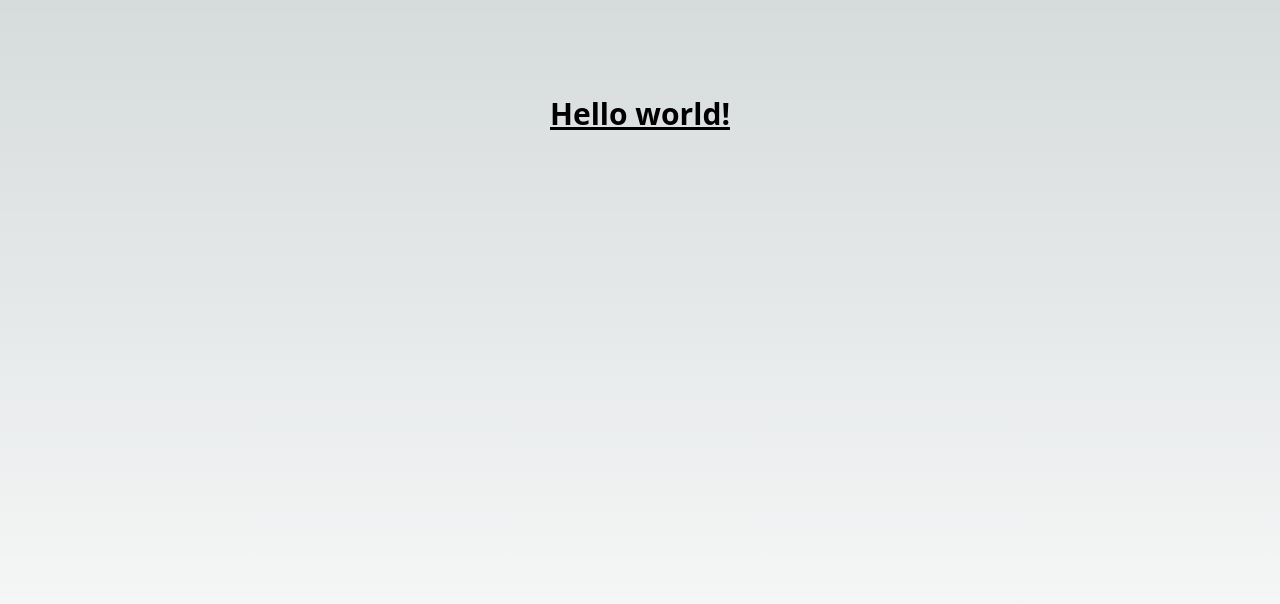
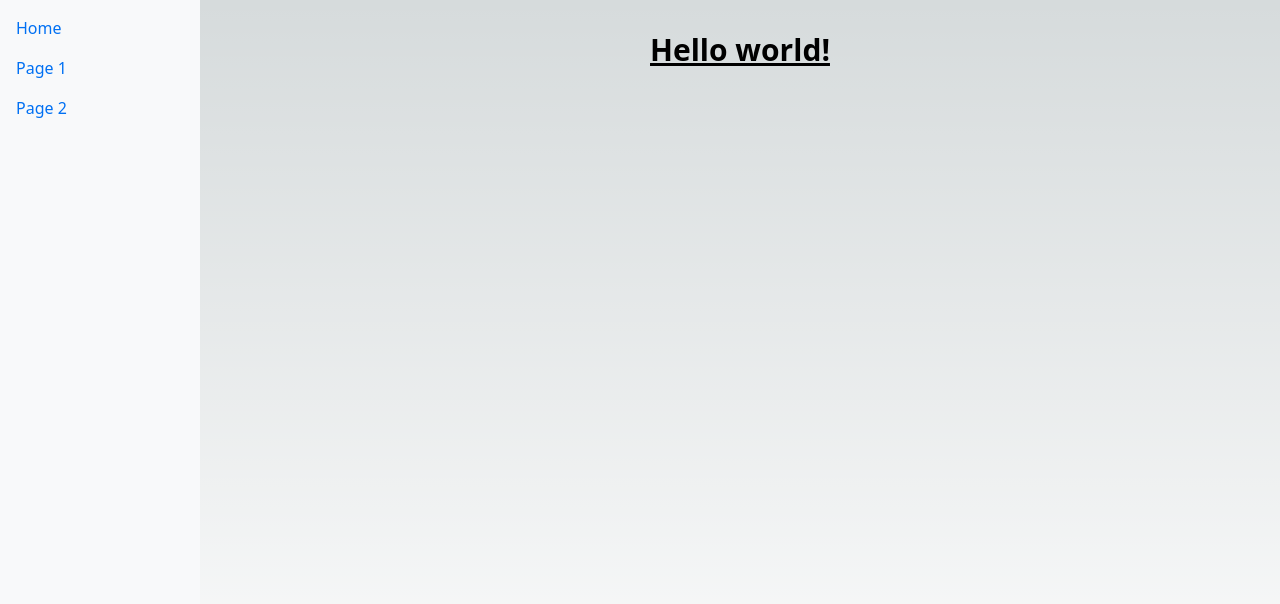
Before and after one commit to mikemklee/ai-toolbox, a Next.js app: page / in a window 1280 px wide. Shown: the top 604 px of the page. Built offline with nearby package versions, Linux system fonts and the light colour scheme.

Commit message:
Setup navigation

```diff
--- /dev/null
+++ b/src/components/Sidebar.jsx
@@ -0,0 +1,29 @@
+import React from "react";
+import Link from "next/link";
+import styles from "./Sidebar.module.css";
+
+const Sidebar = () => {
+  return (
+    <nav className={styles.sidebar}>
+      <ul>
+        <li>
+          <Link href="/">
+            Home
+          </Link>
+        </li>
+        <li>
+          <Link href="/page1">
+            Page 1
+          </Link>
+        </li>
+        <li>
+          <Link href="/page2">
+            Page 2
+          </Link>
+        </li>
+      </ul>
+    </nav>
+  );
+};
+
+export default Sidebar;
--- /dev/null
+++ b/src/components/Sidebar.module.css
@@ -0,0 +1,23 @@
+.sidebar {
+  min-width: 200px;
+  background-color: #f8f9fa;
+  padding: 1rem;
+}
+
+.sidebar ul {
+  list-style-type: none;
+  padding: 0;
+}
+
+.sidebar li {
+  margin-bottom: 1rem;
+}
+
+.sidebar a {
+  color: #0070f3;
+  text-decoration: none;
+}
+
+.sidebar a:hover {
+  text-decoration: underline;
+}
--- a/src/pages/index.tsx
+++ b/src/pages/index.tsx
@@ -2,6 +2,7 @@ import Head from "next/head";
 import Image from "next/image";
 import { Inter } from "next/font/google";
 import styles from "@/styles/Home.module.css";
+import Sidebar from "../components/Sidebar";
 
 const inter = Inter({ subsets: ["latin"] });
 
@@ -15,9 +16,14 @@ export default function Home() {
         <link rel="icon" href="/favicon.ico" />
       </Head>
 
-      <main className={styles.main}>
-        <h1 className="text-3xl font-bold underline">Hello world!</h1>
-      </main>
+      <div>
+        <div className={styles.container}>
+          <Sidebar />
+          <main className={styles.main}>
+            <h1 className="text-3xl font-bold underline">Hello world!</h1>
+          </main>
+        </div>
+      </div>
     </>
   );
 }
--- /dev/null
+++ b/src/pages/page1.jsx
@@ -0,0 +1,20 @@
+import Head from "next/head";
+import styles from "@/styles/Home.module.css";
+import Sidebar from "../components/Sidebar";
+
+export default function Page1() {
+  return (
+    <>
+      <Head>
+        <title>Page 1</title>
+      </Head>
+
+      <div className={styles.container}>
+        <Sidebar />
+        <main className={styles.main}>
+          <h1 className="text-3xl font-bold underline">Page 1</h1>
+        </main>
+      </div>
+    </>
+  );
+}
--- /dev/null
+++ b/src/pages/page2.jsx
@@ -0,0 +1,21 @@
+
+import Head from "next/head";
+import styles from "@/styles/Home.module.css";
+import Sidebar from "../components/Sidebar";
+
+export default function Page2() {
+  return (
+    <>
+      <Head>
+        <title>Page 2</title>
+      </Head>
+
+      <div className={styles.container}>
+        <Sidebar />
+        <main className={styles.main}>
+          <h1 className="text-3xl font-bold underline">Page 2</h1>
+        </main>
+      </div>
+    </>
+  );
+}
--- a/src/styles/Home.module.css
+++ b/src/styles/Home.module.css
@@ -1,3 +1,7 @@
+.container {
+  display: flex;
+}
+
 .main {
   display: flex;
   flex-direction: column;
@@ -5,6 +9,8 @@
   align-items: center;
   padding: 6rem;
   min-height: 100vh;
+  flex: 1;
+  padding: 2rem;
 }
 
 .description {
@@ -97,7 +103,7 @@
 
 .center::before,
 .center::after {
-  content: '';
+  content: "";
   left: 50%;
   position: absolute;
   filter: blur(45px);
@@ -125,7 +131,7 @@
 
 .thirteen::before,
 .thirteen::after {
-  content: '';
+  content: "";
   position: absolute;
   z-index: -1;
 }
```
